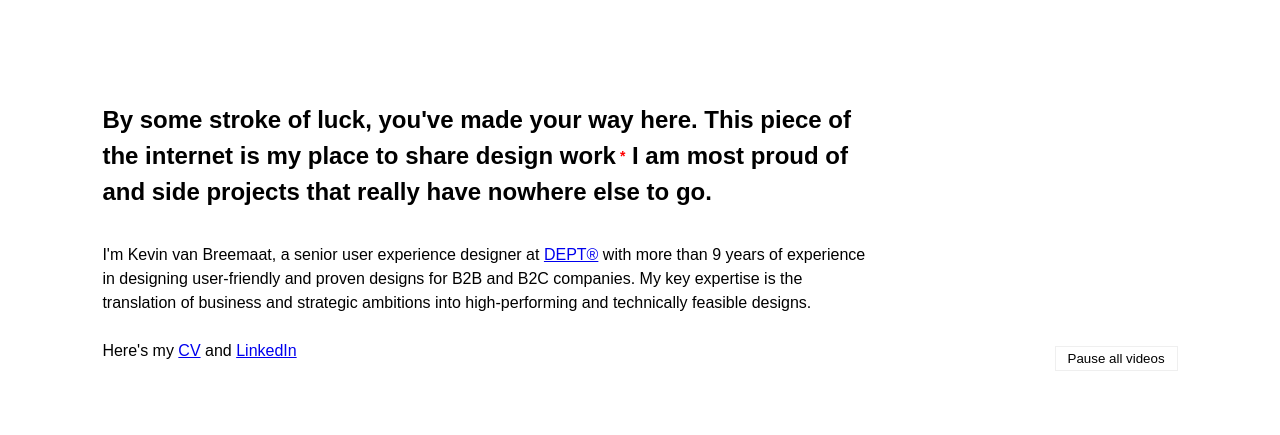
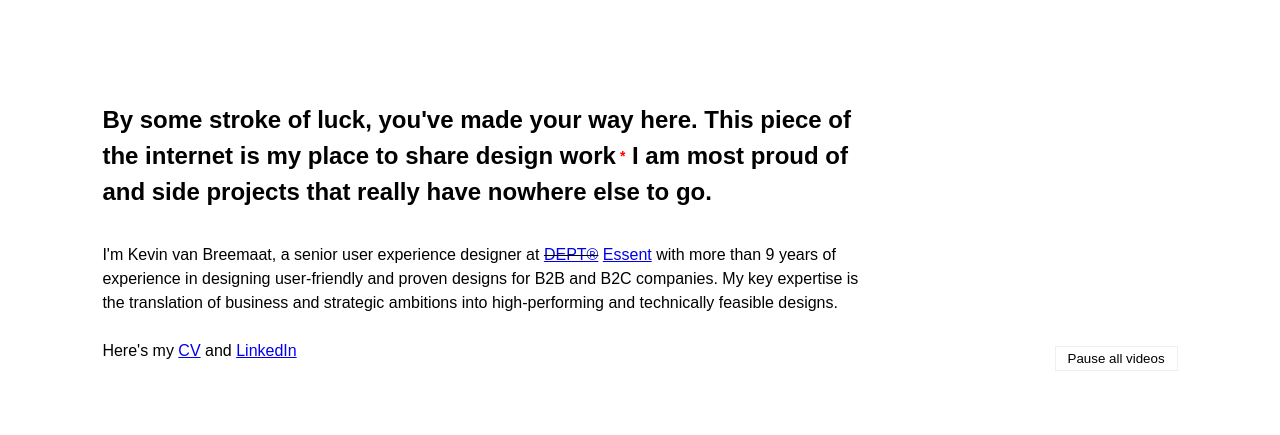
Before and after one commit to KevinvBre/kevinvanbreemaat.nl, a plain HTML site: page index.html in a window 1280 px wide. Shown: the top 435 px of the page. Drawn offline with Linux system fonts and the light colour scheme.

Commit message:
Changed copy to see if the redirects of domains to Github is working

```diff
--- a/index.html
+++ b/index.html
@@ -17,7 +17,7 @@
       <div class="box">
         <h1>By some stroke of luck, you've made your way here. This piece of the internet is my place to share design work<span><a href="#footer" title="A link to the end for a footnote to praise my friends at DEPT agency">*</a></span> I am most proud of and side projects that really have nowhere else to go.</h1>
         <br>
-        <h2>I'm Kevin van Breemaat, a senior user experience designer at <a href="https://www.deptagency.com/nl-nl/" target="_blank5" title="A link to Deptagency where I work">DEPT®</a> with more than 9 years of experience in designing user-friendly and proven designs for B2B and B2C companies. My key expertise is the translation of business and strategic ambitions into high-performing and technically feasible designs. <br/> <br/>Here's my <a href="cv" title="A link to my CV">CV</a> and <a href="https://www.linkedin.com/in/kevinvanbreemaat/" target="_blank" title="A link to my LinkedIn profile">LinkedIn</a></h2>
+        <h2>I'm Kevin van Breemaat, a senior user experience designer at <s><a href="https://www.deptagency.com/nl-nl/" target="_blank5" title="A link to Deptagency where I work">DEPT®</a></s> <a href="https://www.essent.nl/" target="_blank5" title="A link to the Essent homepage where I work">Essent</a> with more than 9 years of experience in designing user-friendly and proven designs for B2B and B2C companies. My key expertise is the translation of business and strategic ambitions into high-performing and technically feasible designs. <br/> <br/>Here's my <a href="cv" title="A link to my CV">CV</a> and <a href="https://www.linkedin.com/in/kevinvanbreemaat/" target="_blank" title="A link to my LinkedIn profile">LinkedIn</a></h2>
         <button onclick="pauseVid()" id="js-pause">Pause all videos</button>
       </div>
 
```
